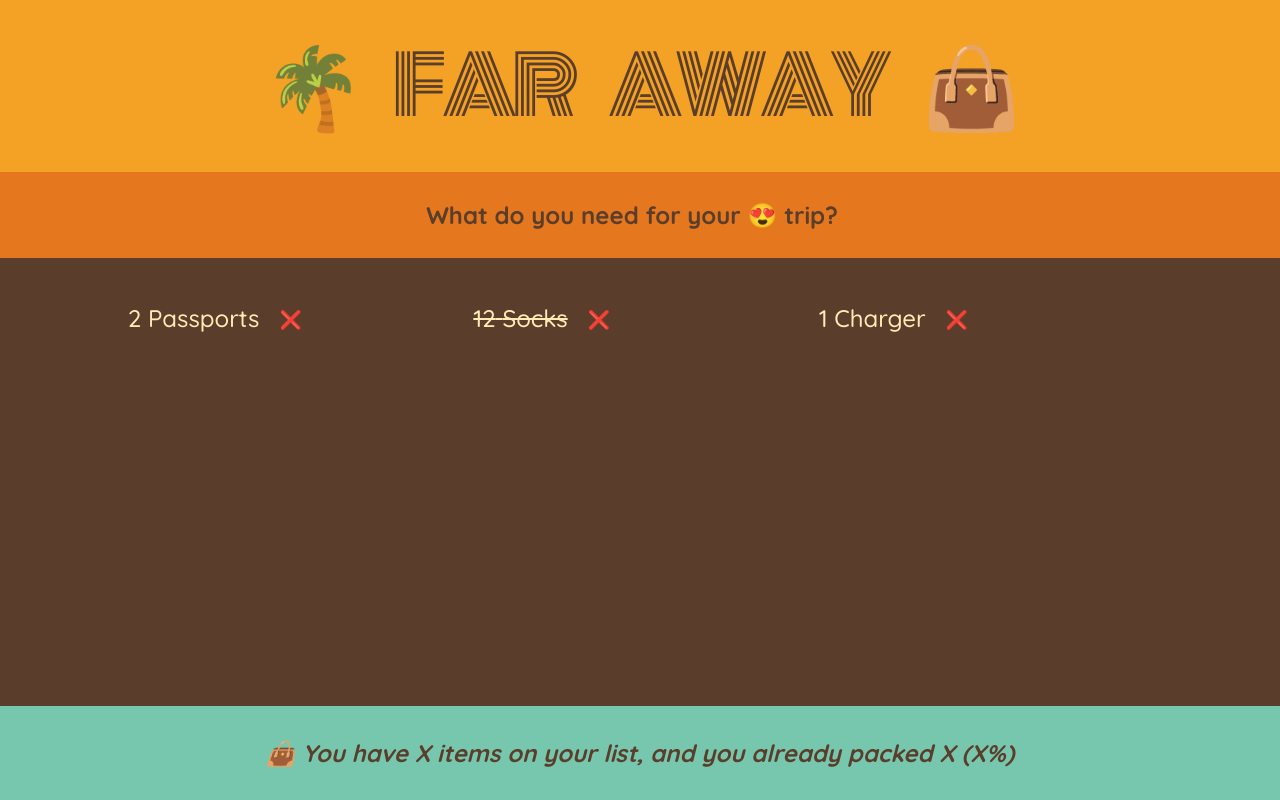
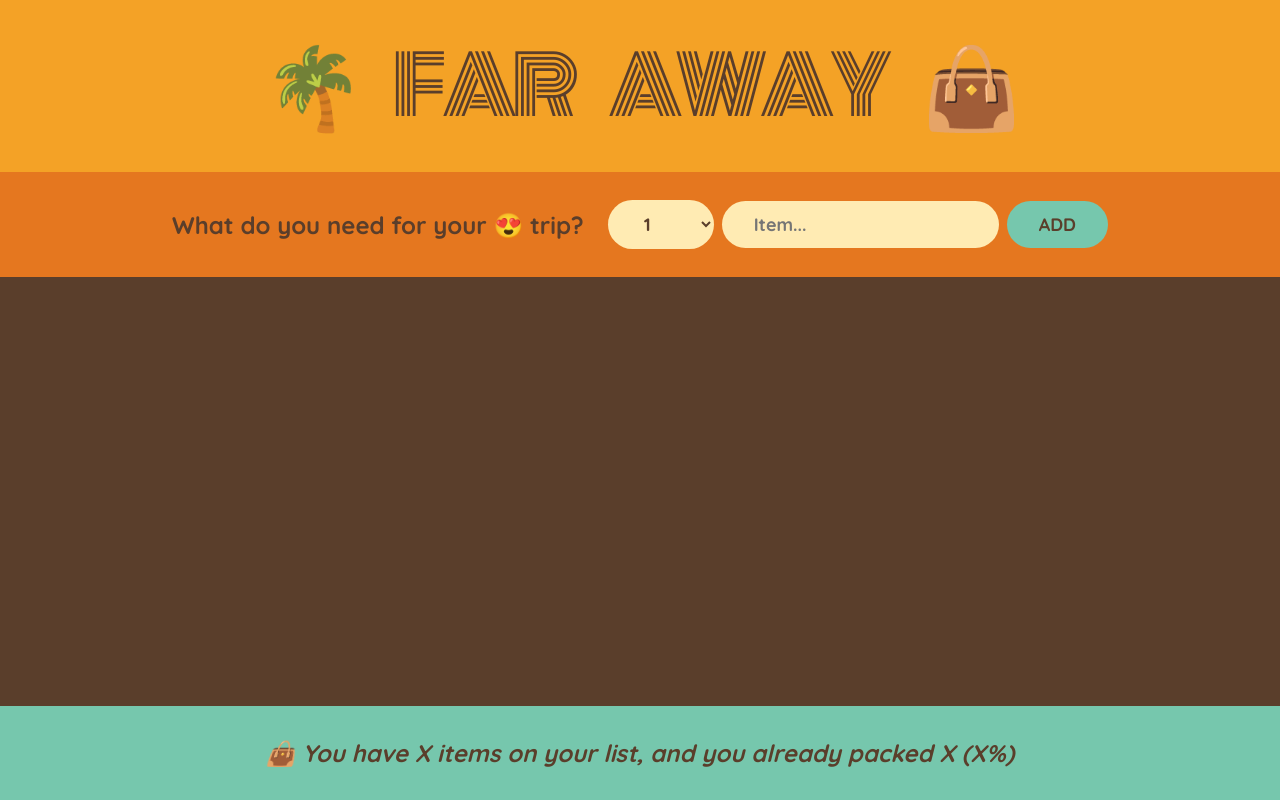
Before and after one commit to plasante/Events, a React (Create React App) app: page / in a window 1280 px wide. Built offline with nearby package versions, Linux system fonts and the light colour scheme.

Commit message:
Implemented handleToggleItem

```diff
--- a/src/App.js
+++ b/src/App.js
@@ -1,15 +1,33 @@
-const initialItems = [
-  { id: 1, description: "Passports", quantity: 2, packed: false },
-  { id: 2, description: "Socks", quantity: 12, packed: true },
-  { id: 3, description: "Charger", quantity: 1, packed: false },
-];
+import { useState } from "react";
 
 export default function App() {
+  const [items, setItems] = useState([]);
+
+  function handleItems(item) {
+    setItems((items) => [...items, item]);
+  }
+
+  function handleDeleteItem(id) {
+    setItems((items) => items.filter((item) => item.id !== id));
+  }
+
+  function handleToggleItem(id) {
+    setItems((items) =>
+      items.map((item) =>
+        item.id === id ? { ...item, packed: !item.packed } : item
+      )
+    );
+  }
+
   return (
     <div className="app">
       <Logo />
-      <Form />
-      <PackingList />
+      <Form onAddItems={handleItems} />
+      <PackingList
+        items={items}
+        onDeleteItem={handleDeleteItem}
+        onToggleItem={handleToggleItem}
+      />
       <Stats />
     </div>
   );
@@ -19,33 +37,80 @@
   return <h1>🌴 Far Away 👜</h1>;
 }
 
-function Form() {
+function Form({ onAddItems }) {
+  // 1- on definit le state description et on l'initialize a ''
+  const [description, setDescription] = useState("");
+  const [quantity, setQuantity] = useState(1);
+
+  function handleSubmit(e) {
+    e.preventDefault();
+
+    if (!description) return;
+
+    const newItem = { description, quantity, packed: false, id: Date.now() };
+    console.log(newItem);
+
+    onAddItems(newItem);
+
+    setDescription("");
+    setQuantity(1);
+  }
+
   return (
-    <div className="add-form">
+    <form className="add-form" onSubmit={(e) => handleSubmit(e)}>
       <h3>What do you need for your 😍 trip?</h3>
-    </div>
+      <select
+        value={quantity}
+        onChange={(e) => setQuantity(Number(e.target.value))}
+      >
+        {Array.from({ length: 20 }, (_, i) => i + 1).map((num) => (
+          <option value={num} key={num}>
+            {num}
+          </option>
+        ))}
+      </select>
+      <input
+        type="text"
+        placeholder="Item..."
+        value={description}
+        onChange={(e) => setDescription(e.target.value)}
+      ></input>
+      <button>Add</button>
+    </form>
   );
 }
 
-function PackingList() {
+function PackingList({ items, onDeleteItem, onToggleItem }) {
   return (
     <div className="list">
       <ul>
-        {initialItems.map((item) => (
-          <Item item={item} />
+        {items.map((item) => (
+          <Item
+            item={item}
+            onDeleteItem={onDeleteItem}
+            key={item.id}
+            onToggleItem={onToggleItem}
+          />
         ))}
       </ul>
     </div>
   );
 }
 
-function Item({ item }) {
+function Item({ item, onDeleteItem, onToggleItem }) {
   return (
     <li>
+      <input
+        type="checkbox"
+        value={item.packed}
+        onChange={() => {
+          onToggleItem(item.id);
+        }}
+      />
       <span style={item.packed ? { textDecoration: "line-through" } : {}}>
         {item.quantity} {item.description}
       </span>
-      <button>❌</button>
+      <button onClick={() => onDeleteItem(item.id)}>❌</button>
     </li>
   );
 }
```
